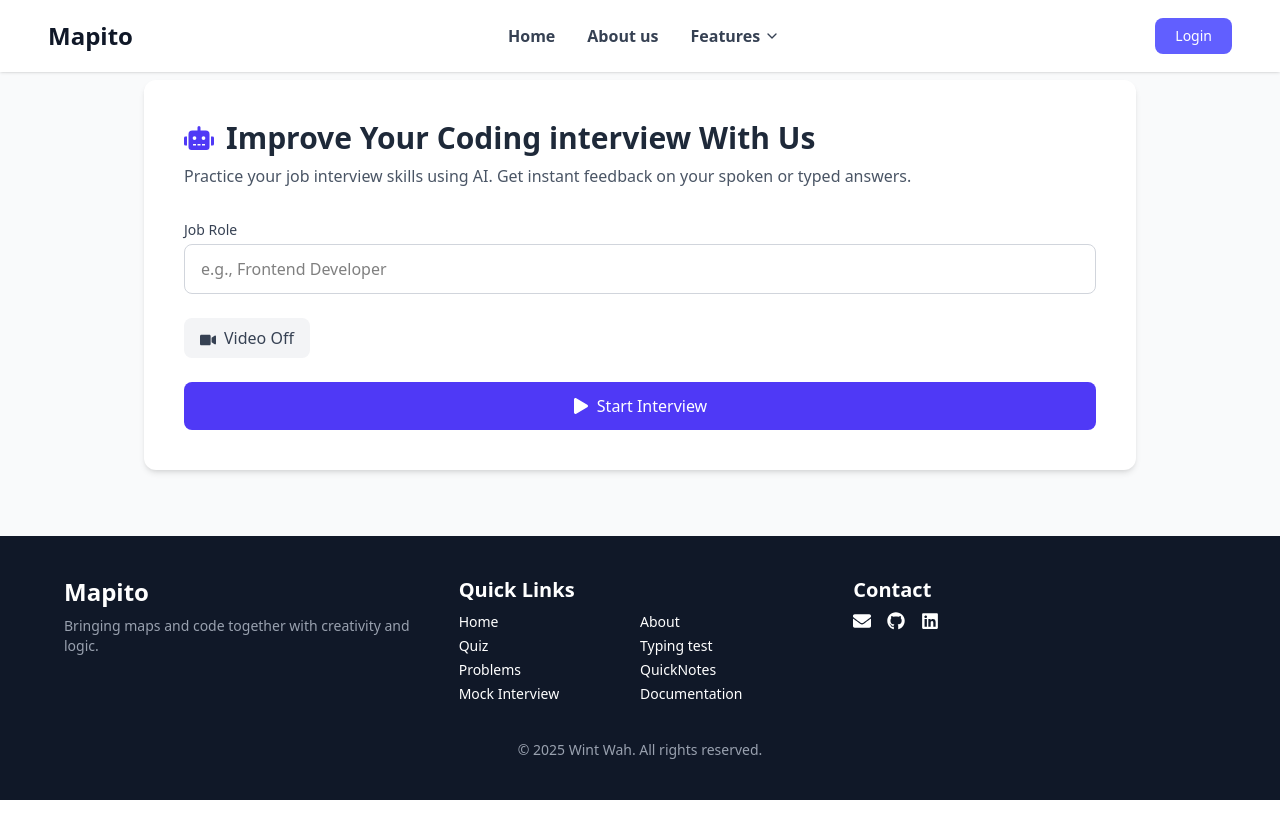
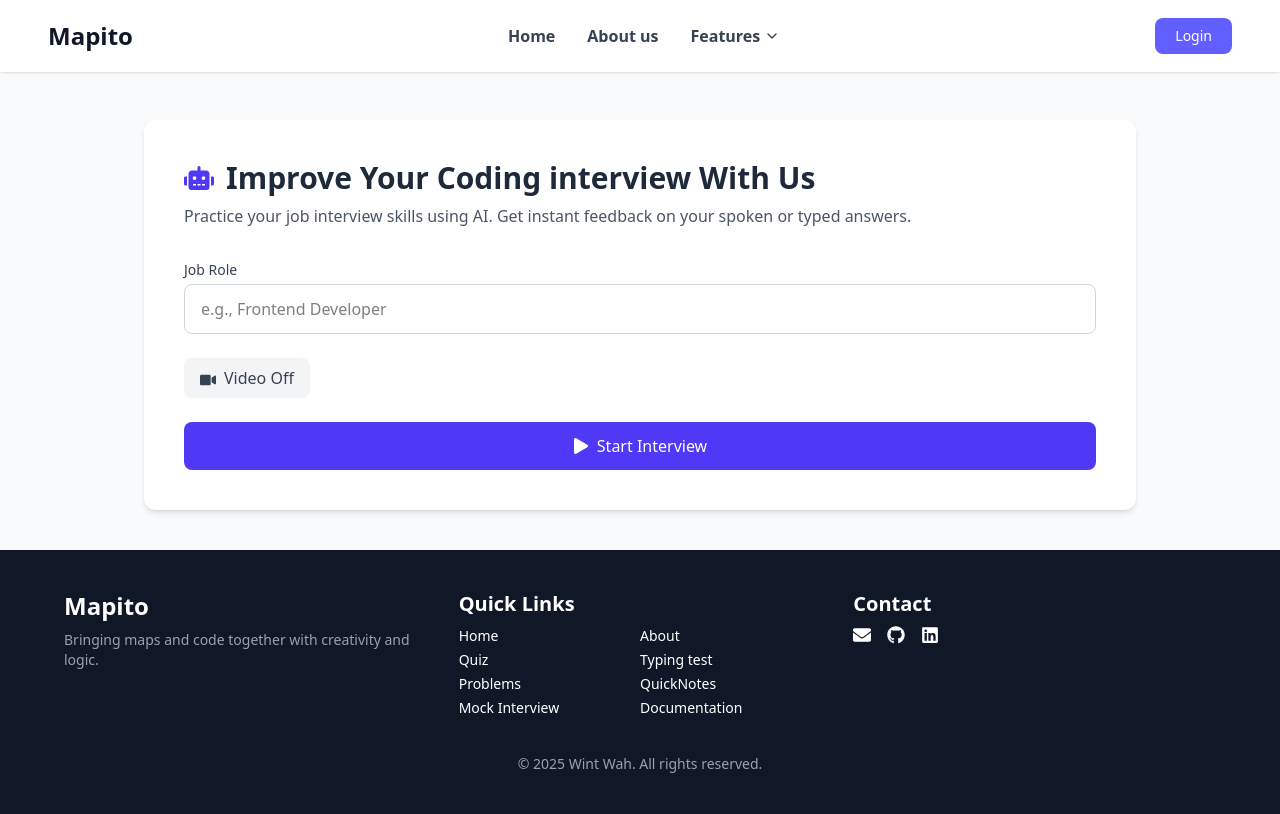
Before and after one commit to wintwah243/Mapito, a React (Vite) app in the folder mapito/: page /mock-interview in a window 1280 px wide. Built offline with nearby package versions, Linux system fonts and the light colour scheme.

Commit message:
UI update

```diff
--- a/mapito/src/components/MockInterview.jsx
+++ b/mapito/src/components/MockInterview.jsx
@@ -125,7 +125,7 @@ function MockInterview() {
   return (
     <section className="bg-gray-50 min-h-screen flex flex-col">
       <Navbar />
-      <main className="flex-1 py-10 mt-10">
+      <main className="flex-1 py-10 mt-20">
         <div className="max-w-5xl mx-auto px-4">
           <div className="bg-white shadow-md rounded-xl p-6 md:p-10">
             <h1 className="text-3xl font-semibold text-gray-800 flex items-center mb-2">
```
